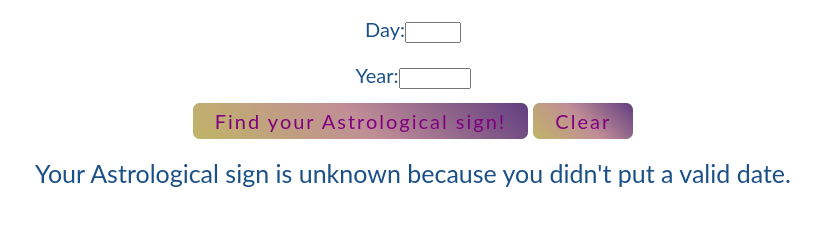
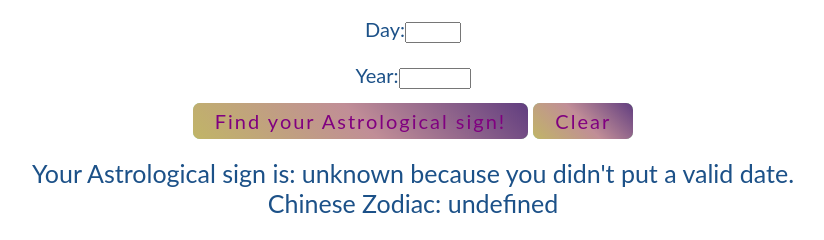
Before and after one commit to KentCabanag/CET5, a plain HTML site: page zodiac/index.html in a window 1280 px wide. Both pictures are taken after a click on the link "Find your Astrological sign!". Shown: the part 191-431 px from the top of the page, without its empty margins (227-1051 px from the left). Drawn offline with Linux system fonts and the light colour scheme.

Commit message:
refactor zodiac sign script

```diff
--- a/zodiac/index.html
+++ b/zodiac/index.html
@@ -14,9 +14,10 @@
     <a id="animated" onclick="zodiac()" class="button">Find your Astrological sign!</a>
     <a onclick="clearFields()" id="animated" class="button">Clear</a>
     <p id="photo"></p>
-    <p id="space">Your Astrological sign is <span id="output"></span></p>
+    <p id="space">Your Astrological sign is: <span id="output"></span></p>
     <p id="characteristic"></p>
     <div id="image-container">
+    <span id="output"></span>
     <img id="image" src="http://sweetclipart.com/multisite/sweetclipart/files/astrology_set_clipart_color_2.png" width="32%">
     </div>
     <script src="script.js"></script>
--- a/zodiac/script.js
+++ b/zodiac/script.js
@@ -1,95 +1,156 @@
 function zodiac() {
-    var birthmonth = parseInt(document.getElementById("month").value);
-    var birthday = parseInt(document.getElementById("day").value);
-    var result = "unknown because you didn't put a valid date.";
+    const birthmonth = parseInt(document.getElementById("month").value);
+    const birthday = parseInt(document.getElementById("day").value);
+    const birthyear = parseInt(document.getElementById("year").value);
+    const resultElement = document.getElementById("output");
+    const photoElement = document.getElementById("photo");
+    const characteristicElement = document.getElementById("characteristic");
+    const imageContainer = document.getElementById("image-container");
 
-    document.getElementById("image-container").style.display = "none";
+    const westernZodiacSigns = [
+      {
+        name: "Aquarius",
+        startMonth: 1,
+        startDay: 20,
+        endMonth: 2,
+        endDay: 18,
+        imageUrl: "https://www.horoscope.com/images-US/signs/profile-aquarius.png",
+        description: "Aquarians are extremely vulnerable and sensitive. Although you may often find them being surrounded by many friends but in reality they rarely have close friends and acquaintances. Aquarius is a universal sign which makes them public people. Hence Aquarians are often associated with clubs, organizations and forums and enthusiastically participate in intellectual discussions. Aquarians are great communicators as long as they are within their mental realm.Aquarians are extremely vulnerable and sensitive..."
+      },
+      {
+        name: "Pisces",
+        startMonth: 2,
+        startDay: 19,
+        endMonth: 3,
+        endDay: 20,
+        imageUrl: "https://www.horoscope.com/images-US/signs/profile-pisces.png",
+        description: "Pisceans live in their imaginary world that barely has a connection with the reality. They love to look at the world through a rosy window. When challenged by reality, Pisceans have the tendency to retreat into their world of imagination."
+      },
+      {
+        name: "Aries",
+        startMonth: 3,
+        startDay: 21,
+        endMonth: 4,
+        endDay: 19,
+        imageUrl: "https://www.horoscope.com/images-US/signs/profile-aries.png",
+        description: "Aries demonstrate strong personality. They have strong leadership qualities and honest and straightforward. Aries often have strong determination and can`t be deterred by failures.Aries are always eager for action. They take up to leadership spontaneously. But they don`t judge the pros and cons of a situation before acting. This also makes them vulnerable."
+      },
+      {
+        name: "Taurus",
+        startMonth: 4,
+        startDay: 20,
+        endMonth: 5,
+        endDay: 20,
+        imageUrl: "https://www.horoscope.com/images-US/signs/profile-taurus.png",
+        description: "Taureans are noted for their determination and zeal. It is not easy to distract a Taurian from his goal once he has set his target. He would stay focused on his target and would continuously strive to achieve it.Taureans attach high value to simplicity and functionality. They often live a life that is simple and devoid of luxury."
+      },
+      {
+        name: "Gemini",
+        startMonth: 5,
+        startDay: 21,
+        endMonth: 6,
+        endDay: 20,
+        imageUrl: "https://www.horoscope.com/images-US/signs/profile-gemini.png",
+        description: "Geminis are full of duality. They always look to a situation from dual perspective. Geminis are characterized by inconstancy and dual nature. Geminis therefore always stay confused about their feelings.Geminis however are strong communicators and express good control over language. They are often found to have knowledge over several languages."
+      },
+      {
+        name: "Cancer",
+        startMonth: 6,
+        startDay: 21,
+        endMonth: 7,
+        endDay: 22,
+        imageUrl: "https://www.horoscope.com/images-US/signs/profile-cancer.png",
+        description: "Cancerians are emotional. Their lives are often inflicted with mood shifts. You can find a Canerian in different moods even during a day.The true emotion of Cancer however is hidden behind their composure. But they are soft creatures and can be hurt easily by unkind words.People of the Cancer zodiac sign can be prone to depression and other mental issues. However, cancers are great family people and enjoy big families around them."
+      },
+      {
+        name: "Leo",
+        startMonth: 7,
+        startDay: 23,
+        endMonth: 8,
+        endDay: 22,
+        imageUrl: "https://www.horoscope.com/images-US/signs/profile-leo.png",
+        description: "Leos are warm spirited. They are full of energy and always eager to jump into action. Leos crave for recognition and admiration. Leos always love to be at the centre of attraction. They strive to reach to the top in whatever they do. Leos always love to be surrounded with large crowd and admirers. However, they are often unkind to criticism and don’t take the words of critics lightly.Leos are very ambitious and choose their acquaintances carefully. They aspire for social recognition."
+      },
+      {
+        name: "Virgo",
+        startMonth: 8,
+        startDay: 23,
+        endMonth: 9,
+        endDay: 22,
+        imageUrl: "https://www.horoscope.com/images-US/signs/profile-virgo.png",
+        description: "Virgos Virgos have a keen sense of good and bad and for that they are highly discriminating. They have an intuitive sense to identify wrong motives in people. Hence, Virgos exercise extreme caution in what they do.The virgin defines purity and therefore they are endowed with the ability to distinguish the good from the bad. Hence, Virgos are also cleanliness freaks. Despite their intelligence Virgos often remain confused about the decisions they make in their life. Also, you will not find Virgos teeming with activities.have a keen sense of good and bad..."
+      },
+      {
+        name: "Libra",
+        startMonth: 9,
+        startDay: 23,
+        endMonth: 10,
+        endDay: 22,
+        imageUrl: "https://www.horoscope.com/images-US/signs/profile-libra.png",
+        description: "Libra iLibra is an active sign and members born under the sign are endowed with high energy. But Librans also tend to run out of their energy soon.The Libra is the ‘balance’ and members of this sign have a very balanced mind. They can be found in settling disputes often. Librans always try to maintain harmony and balance. They are also very level headed and have a keen sense for justice. Therefore, their suggestions are often highly sought after by their friends and kins.Librans are two faceted characters. They both have the cheerfulness and darkness in them. Librans have phases of heightened activities but they can easily slip into a phases of complete inactivity and apathy as well.s an active sign and members born under the sign..."
+      },
+      {
+        name: "Scorpio",
+        startMonth: 10,
+        startDay: 23,
+        endMonth: 11,
+        endDay: 21,
+        imageUrl: "https://www.horoscope.com/images-US/signs/profile-scorpio.png",
+        description: "Scorpions are most diverse in nature and therefore present the most interesting study. Scorpios hold grudge and would wait patiently for the right moment to strike. They are not likely to forget any act of betrayal or treachery. For Scorpios what is implied is more fascinating than the obvious.Scorpios are often described as egoists. However, some of the positive traits of Scorpios are- diplomacy, intuition, intelligence, engaging, resolute, spirituality and sensitivity.Scorpions are most diverse in nature..."
+      },
+      {
+        name: "Sagittarius",
+        startMonth: 11,
+        startDay: 22,
+        endMonth: 12,
+        endDay: 21,
+        imageUrl: "https://www.horoscope.com/images-US/signs/profile-sagittarius.png",
+        description: "Sagittarians are the incurable optimists. They are always looking at the positive side of a thing. Their optimism can’t be dampened by hardships or negative results.Sagittarians often are outdoor people. They will take interest in all sorts of sports and outdoor activities. They are also adventures in nature. Although they are true to their faults but can also turn completely deaf to criticism and turn down suggestions.Sagittarians are the incurable optimists..."
+      },
+      {
+        name: "Capricorn",
+        startMonth: 12,
+        startDay: 22,
+        endMonth: 1,
+        endDay: 19,
+        imageUrl: "https://www.horoscope.com/images-US/signs/profile-capricorn.png",
+        description: "Members of this sign has an insatiable desire to climb higher and during this course they can also become selfish and might not hesitate to sacrifice other’s interests in fulfilling their goals.Capricorns may seem risk averse but in reality they carefully plan all their moves ahead and rehearse them to perfection."
+      }
+    ];
 
-    if (birthmonth == 1&& birthday >= 20 || birthmonth == 2 && birthday <= 18
-        ){
-            result = ("Aquarius");
-        document.getElementById("photo").innerHTML="<img src='https://www.horoscope.com/images-US/signs/profile-aquarius.png'width=20%>";
-        document.getElementById("characteristic").innerHTML="Aquarians are extremely vulnerable and sensitive. Although you may often find them being surrounded by many friends but in reality they rarely have close friends and acquaintances. Aquarius is a universal sign which makes them public people. Hence Aquarians are often associated with clubs, organizations and forums and enthusiastically participate in intellectual discussions. Aquarians are great communicators as long as they are within their mental realm.";
+    const chineseZodiacSigns = [
+        "Rat", "Ox", "Tiger", "Rabbit", "Dragon", "Snake", "Horse", "Goat", "Monkey", "Rooster", "Dog", "Pig"
+    ];
 
+    let westernZodiac = "unknown because you didn't put a valid date.";
+    let chineseZodiac = "unknown because you didn't put a valid date.";
+
+    imageContainer.style.display = "none";
+
+    for (const sign of westernZodiacSigns) {
+        if (
+          (birthmonth == sign.startMonth && birthday >= sign.startDay) ||
+          (birthmonth == sign.endMonth && birthday <= sign.endDay)
+        ) {
+          westernZodiac = sign.name;
+          photoElement.innerHTML = `<img src="${sign.imageUrl}" width="20%">`;
+          characteristicElement.innerHTML = sign.description;
+          break;
+        }
       }
 
-        if (birthmonth == 2&& birthday >= 19 && birthday <= 29 || birthmonth == 3&& birthday <= 20){
-           result = ("Pisces");
-           document.getElementById("photo").innerHTML="<img src='https://www.horoscope.com/images-US/signs/profile-pisces.png'width=20%>";
-          document.getElementById("characteristic").innerHTML="Pisceans live in their imaginary world that barely has a connection with the reality. They love to look at the world through a rosy window. When challenged by reality, Pisceans have the tendency to retreat into their world of imagination.";
+      const chineseZodiacIndex = (birthyear - 1900) % 12;
+      chineseZodiac = chineseZodiacSigns[chineseZodiacIndex];
 
-        }
-       if (birthmonth == 3&& birthday >= 21 || birthmonth == 4 && birthday <= 19){
-           result = ("Aries");
-          document.getElementById("photo").innerHTML="<img src='https://www.horoscope.com/images-US/signs/profile-aries.png'width=20%>";
-         document.getElementById("characteristic").innerHTML="Aries demonstrate strong personality. They have strong leadership qualities and honest and straightforward. Aries often have strong determination and can’t be deterred by failures.Aries are always eager for action. They take up to leadership spontaneously. But they don’t judge the pros and cons of a situation before acting. This also makes them vulnerable.";
-       }
-
-        if (birthmonth == 4&& birthday >= 20|| birthmonth == 5 && birthday <= 20){
-            result = ("Taurus");
-           document.getElementById("photo").innerHTML="<img src='https://www.horoscope.com/images-US/signs/profile-taurus.png'width=20%>";
-           document.getElementById("characteristic").innerHTML="Taureans are noted for their determination and zeal. It is not easy to distract a Taurian from his goal once he has set his target. He would stay focused on his target and would continuously strive to achieve it.Taureans attach high value to simplicity and functionality. They often live a life that is simple and devoid of luxury.";
-
-        }
-
-        if (birthmonth == 5&& birthday >= 21 || birthmonth == 6 && birthday <= 20
-         ){
-            result = ("Gemini");
-           document.getElementById("photo").innerHTML="<img src='https://www.horoscope.com/images-US/signs/profile-gemini.png'width=20%>";
-          document.getElementById("characteristic").innerHTML="Geminis are full of duality. They always look to a situation from dual perspective. Geminis are characterized by inconstancy and dual nature. Geminis therefore always stay confused about their feelings.Geminis however are strong communicators and express good control over language. They are often found to have knowledge over several languages.";
-
-        }
-
-        if (birthmonth == 6&& birthday >= 21 || birthmonth == 7&& birthday <= 22){
-            result = ("Cancer");
-           document.getElementById("photo").innerHTML="<img src='https://www.horoscope.com/images-US/signs/profile-cancer.png'width=20%>";
-          document.getElementById("characteristic").innerHTML="Cancerians are emotional. Their lives are often inflicted with mood shifts. You can find a Canerian in different moods even during a day.The true emotion of Cancer however is hidden behind their composure. But they are soft creatures and can be hurt easily by unkind words.People of the Cancer zodiac sign can be prone to depression and other mental issues. However, cancers are great family people and enjoy big families around them.";
-
-        }
-        if (birthmonth == 7&& birthday >= 23 || birthmonth == 8 && birthday <= 22){
-            result = ("Leo");
-           document.getElementById("photo").innerHTML="<img src='https://www.horoscope.com/images-US/signs/profile-leo.png'width=20%>";
-                document.getElementById("characteristic").innerHTML="Leos are warm spirited. They are full of energy and always eager to jump into action. Leos crave for recognition and admiration. Leos always love to be at the centre of attraction. They strive to reach to the top in whatever they do. Leos always love to be surrounded with large crowd and admirers. However, they are often unkind to criticism and don’t take the words of critics lightly.Leos are very ambitious and choose their acquaintances carefully. They aspire for social recognition.";
-
-        }
-        if (birthmonth == 8 && birthday >= 23 || birthmonth == 9 && birthday <= 22){
-            result = ("Virgo");
-           document.getElementById("photo").innerHTML="<img src='https://www.horoscope.com/images-US/signs/profile-virgo.png'width=20%>";
-            document.getElementById("characteristic").innerHTML="Virgos have a keen sense of good and bad and for that they are highly discriminating. They have an intuitive sense to identify wrong motives in people. Hence, Virgos exercise extreme caution in what they do.The virgin defines purity and therefore they are endowed with the ability to distinguish the good from the bad. Hence, Virgos are also cleanliness freaks. Despite their intelligence Virgos often remain confused about the decisions they make in their life. Also, you will not find Virgos teeming with activities.";
-        }
-        if (birthmonth == 9&& birthday >= 23 || birthmonth == 10&& birthday <= 22){
-          result = ("Libra");
-           document.getElementById("photo").innerHTML="<img src='https://www.horoscope.com/images-US/signs/profile-libra.png'width=20%>";
-            document.getElementById("characteristic").innerHTML="Libra is an active sign and members born under the sign are endowed with high energy. But Librans also tend to run out of their energy soon.The Libra is the ‘balance’ and members of this sign have a very balanced mind. They can be found in settling disputes often. Librans always try to maintain harmony and balance. They are also very level headed and have a keen sense for justice. Therefore, their suggestions are often highly sought after by their friends and kins.Librans are two faceted characters. They both have the cheerfulness and darkness in them. Librans have phases of heightened activities but they can easily slip into a phases of complete inactivity and apathy as well.";
-        }
-        if (birthmonth == 10 && birthday >= 23|| birthmonth == 11 && birthday <= 21){
-           result = ("Scorpio");
-           document.getElementById("photo").innerHTML="<img src='https://www.horoscope.com/images-US/signs/profile-scorpio.png'width=20%>";
-            document.getElementById("characteristic").innerHTML="Scorpions are most diverse in nature and therefore present the most interesting study. Scorpios hold grudge and would wait patiently for the right moment to strike. They are not likely to forget any act of betrayal or treachery. For Scorpios what is implied is more fascinating than the obvious.Scorpios are often described as egoists. However, some of the positive traits of Scorpios are- diplomacy, intuition, intelligence, engaging, resolute, spirituality and sensitivity.";
-        }
-        if (birthmonth == 11 && birthday >= 22 || birthmonth == 12 && birthday <= 21){
-            result = ("Sagittarius");
-           document.getElementById("photo").innerHTML="<img src='https://www.horoscope.com/images-US/signs/profile-sagittarius.png'width=20%>";
-            document.getElementById("characteristic").innerHTML="Sagittarians are the incurable optimists. They are always looking at the positive side of a thing. Their optimism can’t be dampened by hardships or negative results.Sagittarians often are outdoor people. They will take interest in all sorts of sports and outdoor activities. They are also adventures in nature. Although they are true to their faults but can also turn completely deaf to criticism and turn down suggestions.";
-        }
-
-      if(birthmonth == 12 && birthday >= 22 || birthmonth == 1 && birthday <= 19){
-        result = ("Capricorn");
-        document.getElementById("photo").innerHTML="<img src='https://www.horoscope.com/images-US/signs/profile-capricorn.png'width=20%>";
-        document.getElementById("characteristic").innerHTML="Members of this sign has an insatiable desire to climb higher and during this course they can also become selfish and might not hesitate to sacrifice other’s interests in fulfilling their goals.Capricorns may seem risk averse but in reality they carefully plan all their moves ahead and rehearse them to perfection.";
-        }else if (birthmonth>12||birthday>31){
-            alert("Please enter an accurate date ! ");
-        }
-        else if (birthmonth==2&&birthday>29){
-            alert("Please enter an accurate date ! ");
-        };
-     document.getElementById("output").innerHTML= result;
-    }
-    if (birthmonth > 12 || birthday > 31) {
+      if (birthmonth > 12 || birthday > 31 || birthyear < 1900) {
+        alert("Please enter an accurate date!");
+      } else if (birthmonth === 2 && birthday > 29) {
         alert("Please enter an accurate date!");
       }
 
-    document.getElementById("output").innerHTML = result;
+      const result = `${westernZodiac}<br>Chinese Zodiac: ${chineseZodiac}`;
+      resultElement.innerHTML = result;
+    }
 
     function clearFields() {
       document.getElementById("month").value = "";
@@ -99,4 +160,4 @@ function clearFields() {
       document.getElementById("characteristic").textContent = "";
       document.getElementById("photo").textContent = "";
       document.getElementById("image-container").style.display = "block";
-};
+    }
```
Lines whose indentation alone changed are shown as unchanged.
